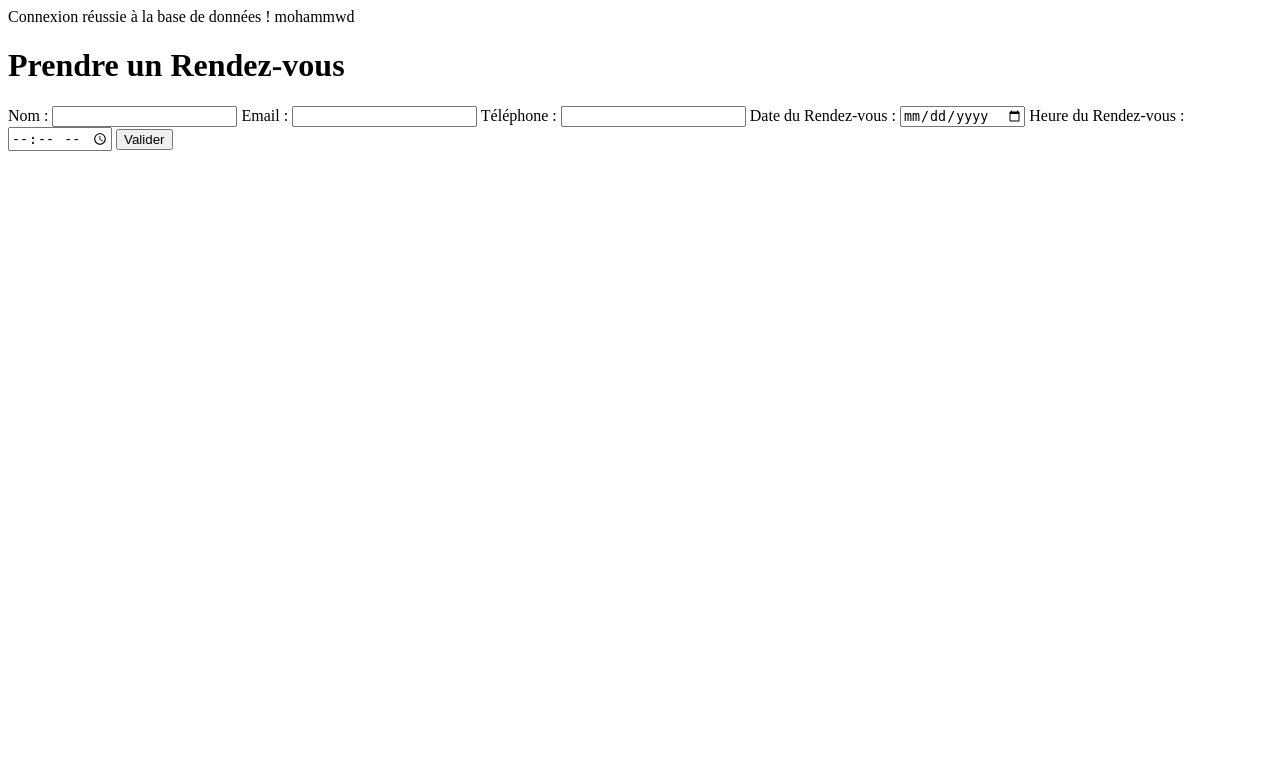
After one commit to MOHA-BENOUDA/Gestion-de-file-d-attente, a PHP site: page /rdv.php in a window 1280 px wide. The commit adds this page. Shown: the top 783 px of the page. Run offline with PHP 8.4, Linux system fonts and the light colour scheme.

Commit message:
le deuxiem commit 4

```diff
--- /dev/null
+++ b/User/rdv.php
@@ -0,0 +1,74 @@
+<?php
+require_once "../includes/config.php";
+
+if ($_SERVER["REQUEST_METHOD"] == "POST") {
+    $nom = $_POST["nom"];
+    $email = $_POST["email"];
+    $telephone = $_POST["telephone"];
+    $date_rdv = $_POST["date_rdv"];
+    $heure_rdv = $_POST["heure_rdv"];
+    $code_unique = uniqid(); // Génère un code unique
+
+    // Vérifier si la date et l'heure ne sont pas bloquées
+    $sql = "SELECT * FROM jours_bloques WHERE date_bloquee = ?";
+    $stmt = $pdo->prepare($sql);
+    $stmt->execute([$date_rdv]);
+    if ($stmt->rowCount() > 0) {
+        die("Cette date est bloquée. Veuillez choisir une autre date.");
+    }
+
+    $sql = "SELECT * FROM heures_bloquees WHERE date_bloquee = ? AND heure_bloquee = ?";
+    $stmt = $pdo->prepare($sql);
+    $stmt->execute([$date_rdv, $heure_rdv]);
+    if ($stmt->rowCount() > 0) {
+        die("Cet horaire est bloqué. Veuillez choisir un autre créneau.");
+    }
+
+    // Ajouter le rendez-vous
+    $sql = "INSERT INTO rendez_vous (nom, email, telephone, date_rdv, heure_rdv, code_unique) VALUES (?, ?, ?, ?, ?, ?)";
+    $stmt = $pdo->prepare($sql);
+    $stmt->execute([$nom, $email, $telephone, $date_rdv, $heure_rdv, $code_unique]);
+
+    $id_rdv = $pdo->lastInsertId(); // Récupérer l'ID du RDV
+
+    // Ajouter à la file d'attente
+    $sql = "SELECT COUNT(*) AS position FROM file_attente";
+    $stmt = $pdo->query($sql);
+    $position = $stmt->fetch()["position"] + 1;
+
+    $sql = "INSERT INTO file_attente (id_rdv, position) VALUES (?, ?)";
+    $stmt = $pdo->prepare($sql);
+    $stmt->execute([$id_rdv, $position]);
+
+    echo "Votre rendez-vous a été enregistré ! Votre code unique est : <strong>$code_unique</strong>";
+}
+?>
+
+<!DOCTYPE html>
+<html lang="fr">
+<head>
+    <meta charset="UTF-8">
+    <title>Prendre un Rendez-vous</title>
+</head>
+<body>
+    <h1>Prendre un Rendez-vous</h1>
+    <form method="POST">
+        <label>Nom :</label>
+        <input type="text" name="nom" required>
+
+        <label>Email :</label>
+        <input type="email" name="email" required>
+
+        <label>Téléphone :</label>
+        <input type="text" name="telephone" required>
+
+        <label>Date du Rendez-vous :</label>
+        <input type="date" name="date_rdv" required>
+
+        <label>Heure du Rendez-vous :</label>
+        <input type="time" name="heure_rdv" required>
+
+        <button type="submit">Valider</button>
+    </form>
+</body>
+</html>
--- a/includes/config.php
+++ b/includes/config.php
@@ -14,4 +14,9 @@ if ($conn->connect_error) {
 
 // Définir l'encodage des caractères en UTF-8
 $conn->set_charset("utf8");
+if ($conn) {
+    echo "Connexion réussie à la base de données ! mohammwd ";
+} else {
+    echo "Erreur de connexion.";
+}
 ?>
```
Also changed, not shown: User/index.php (+18 -29 lines), User/suivi.php (added, +53 -0 lines), includes/test_connexion.php (deleted, +0 -9 lines).
